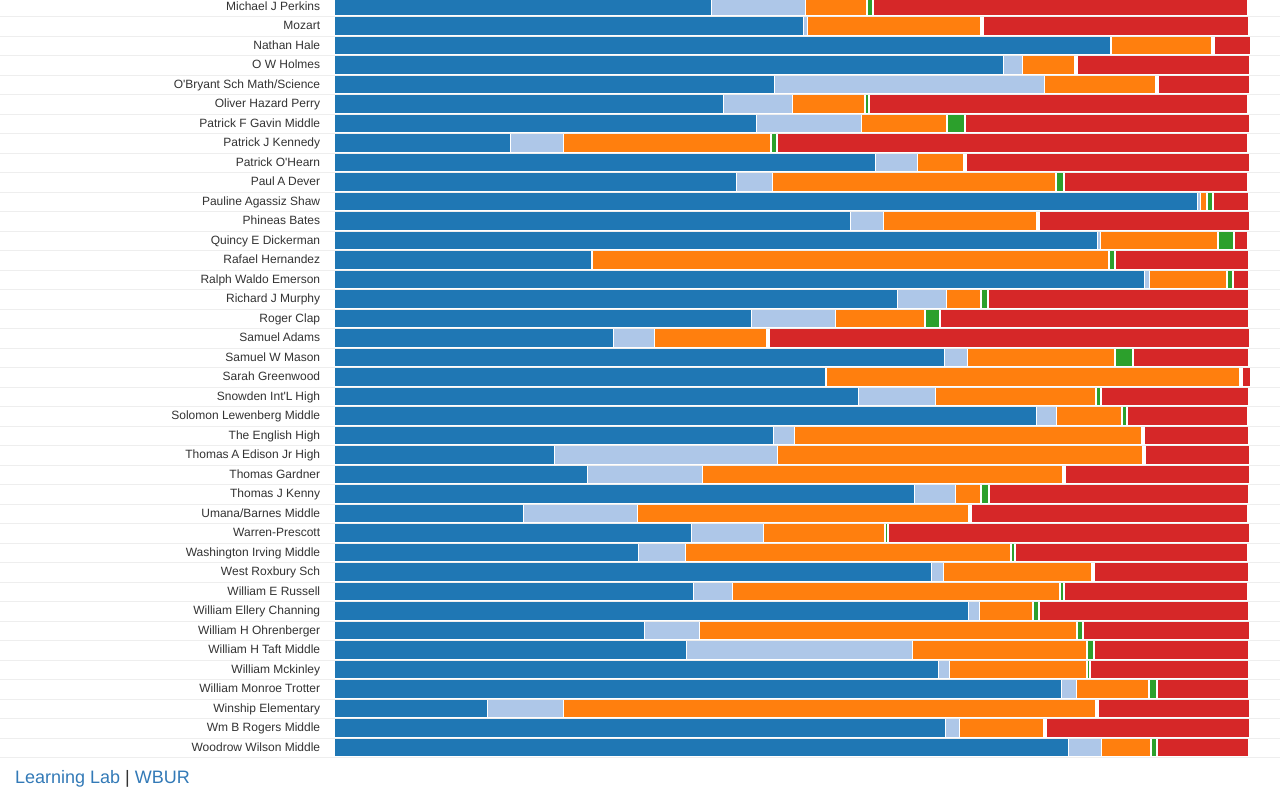
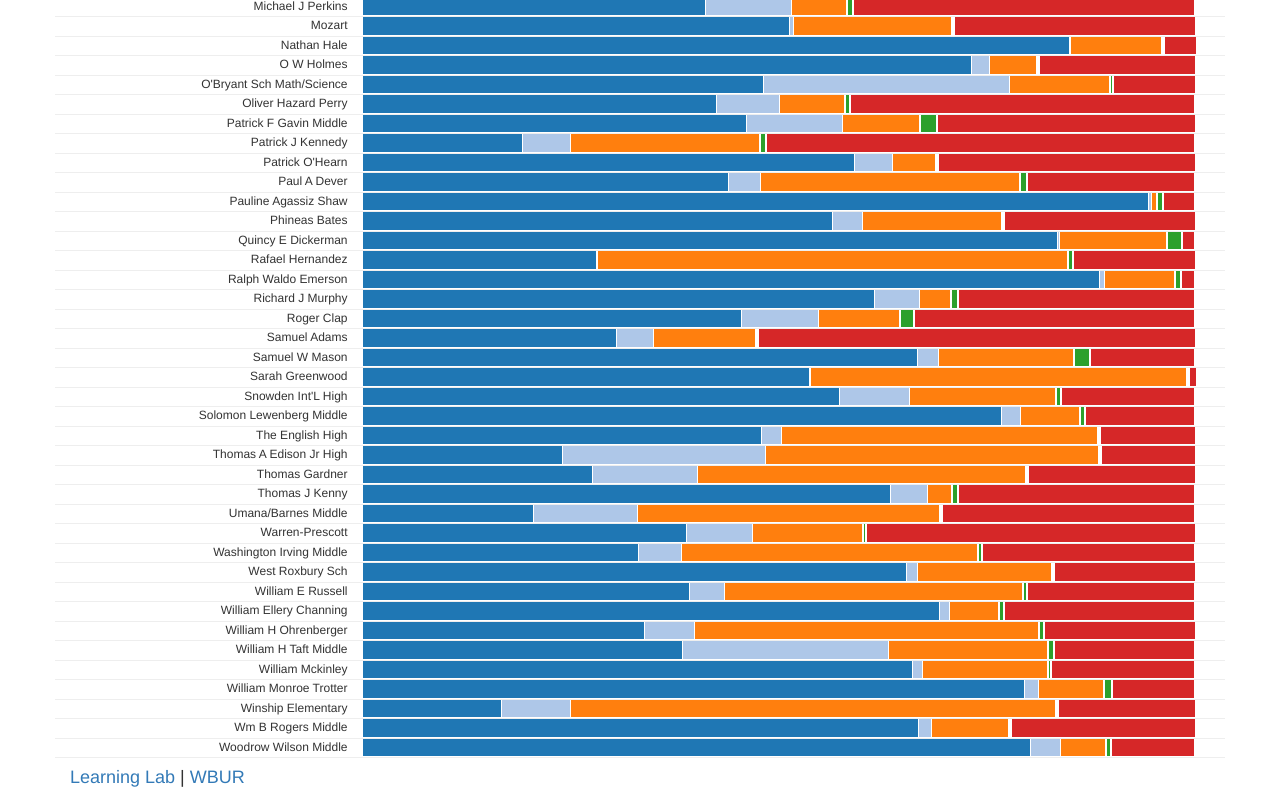
Before and after one commit to LearningLab/bps-diversity, a website: page index.html in a window 1280 px wide. Shown: the part 1517-2315 px from the top of the page. Drawn offline with nearby package versions, Linux system fonts and the light colour scheme.

Commit message:
Narrower on bigger screens

```diff
--- a/index.html
+++ b/index.html
@@ -19,7 +19,7 @@
     <![endif]-->
     </head>
     <body>
-    <div class="container-fluid">
+    <div class="container">
         <div class="chart" id="chart">
             <div class="row">
                 <div class="col-md-12">
@@ -39,7 +39,7 @@
             </div>
         </div>
     </div>
-    <footer class="container-fluid">
+    <footer class="container">
         <div class="row">
             <h4 class="col-md-12">
                 <a href="http://learninglab.wbur.org">Learning Lab</a> | <a href="http://www.wbur.org">WBUR</a>
```
